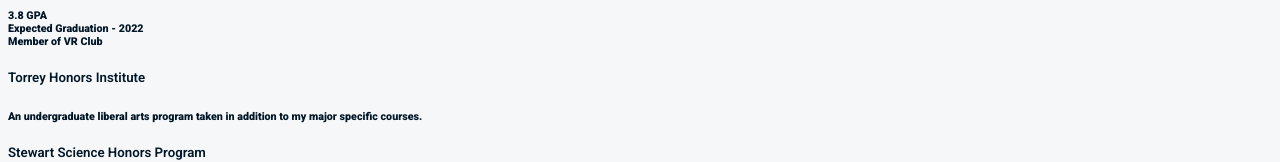
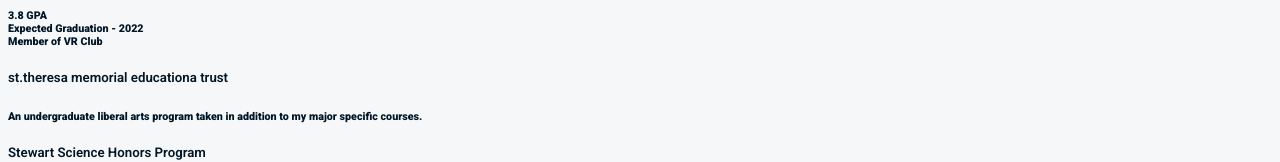
Before and after one commit to lsindhungowda/lsindhungowda.github.io, a plain HTML site: page index.html in a window 1280 px wide. Shown: the part 247-409 px from the top of the page. Drawn offline with Linux system fonts and the light colour scheme.

Commit message:
Update index.html

```diff
--- a/index.html
+++ b/index.html
@@ -67,7 +67,7 @@ h6 {
 			<h5> University<span class="Bold">, Bachelor of Computer Science</span></h5>
 			<h6>3.8 GPA<br/>Expected Graduation - 2022<br/>Member of VR Club</h6>
 
-			<h5>Torrey Honors Institute</h5>
+			<h5>st.theresa memorial educationa trust</h5>
 			<h6>An undergraduate liberal arts program taken in addition to my major specific courses.</h6>
 
 			<h5>Stewart Science Honors Program</h5>
```
